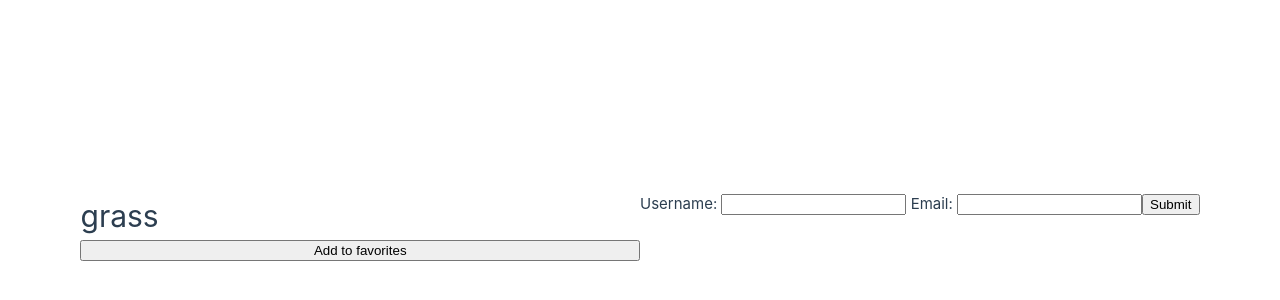
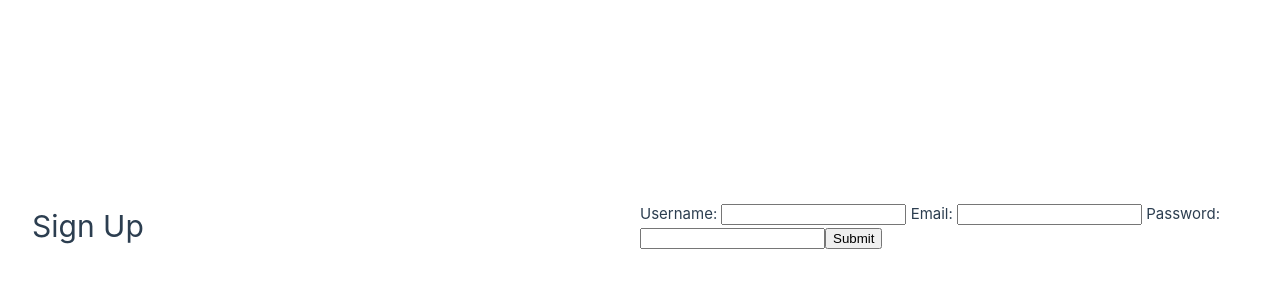
Before and after one commit to staten-island-tech/vue-supabase-project-2026-ian-jayden-team, a Vue app in the folder app/: page /signup in a window 1280 px wide. Shown: the part 174-474 px from the top of the page. Built offline with nearby package versions, Linux system fonts and the light colour scheme; no server answers; the database is empty; the HTML template or start-up script is replaced by a standard one.

Commit message:
I am concerned

```diff
--- a/app/src/views/SignUp.vue
+++ b/app/src/views/SignUp.vue
@@ -1,37 +1,40 @@
 <script setup lang="ts">
-  import { ref, onMounted } from 'vue'
-  import { supabase } from '../utils/supabase'
+import { ref } from 'vue'
+import { supabase } from '../utils/supabase'
 
-const fish = ref([])
-const error = ref("")
+let username = ref('')
+let email = ref('')
+let password = ref('')
 
-onMounted(async () => {
-  let { data: fishdata, error: err } = await supabase
-    .from('Fish')
-    .select('id, fish_name')
-  if (err) {
-    error.value = err.message
-  } else {
-    fish.value = fishdata
-    console.log(fish.value)
-  }
-})
+function handleSubmit(e: Event) {
+  e.preventDefault()
+  let signUpInfo = ({ username: username.value, email: email.value, password: password.value })
+  console.log(signUpInfo)
+  console.log(username.value, email.value, password.value)
+
+}
 </script>
 
 <template>
+  <h1>Sign Up</h1>
 
-<h1>grass</h1>
-
-<form id="myForm">
+  <!-- use @submit.prevent to stop full page reload -->
+  <form id="myForm" @submit="handleSubmit">
     <label>
       Username:
-      <input type="text" name="name" required />
+      <input type="text" name="name" v-model="username" required />
     </label>
+
     <label>
       Email:
-      <input type="email" name="email" required />
+      <input type="email" name="email" v-model="email" required />
     </label>
+
+    <label>
+      Password:
+      <input type="password" name="password" v-model="password" required />
+    </label>
+
     <button type="submit">Submit</button>
-</form>
-<button type="button">Add to favorites</button>
+  </form>
 </template>
```
Also changed, not shown: 1 other file (tests, documents, lock files or other folders).
